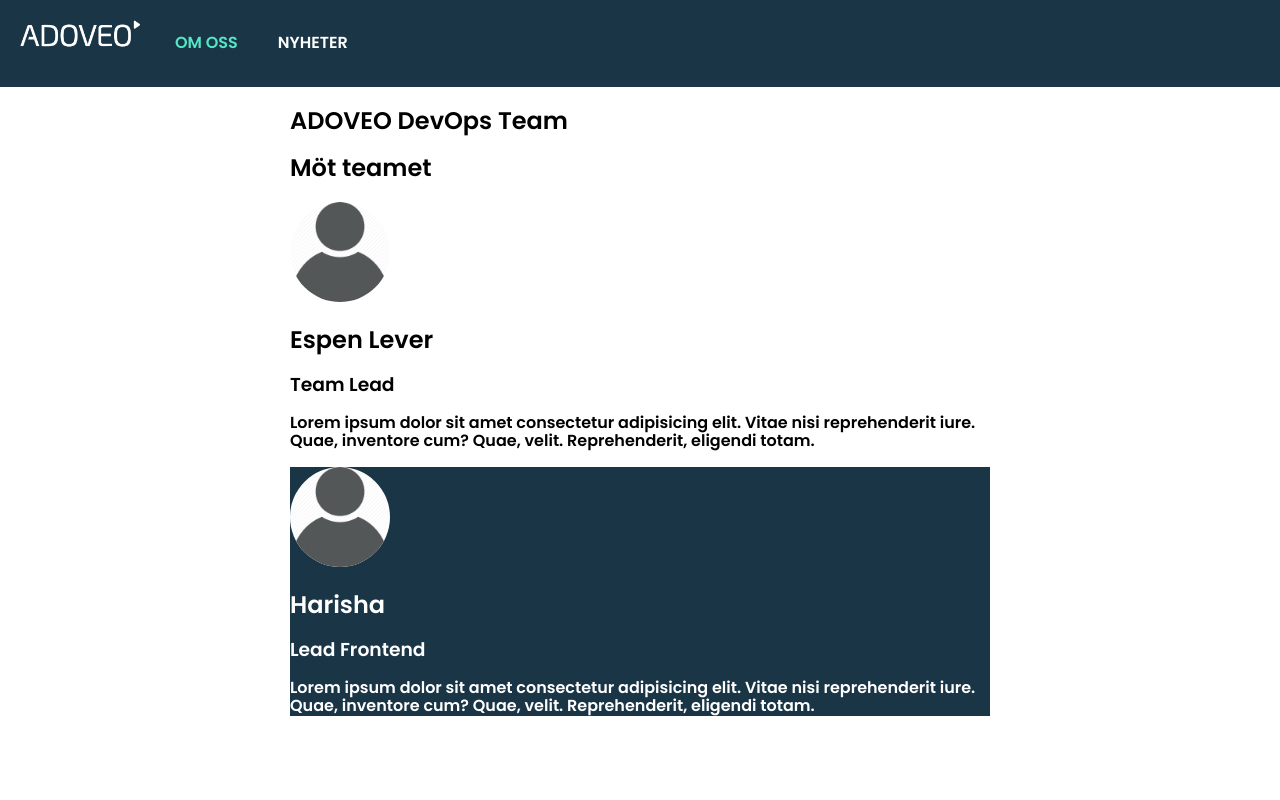
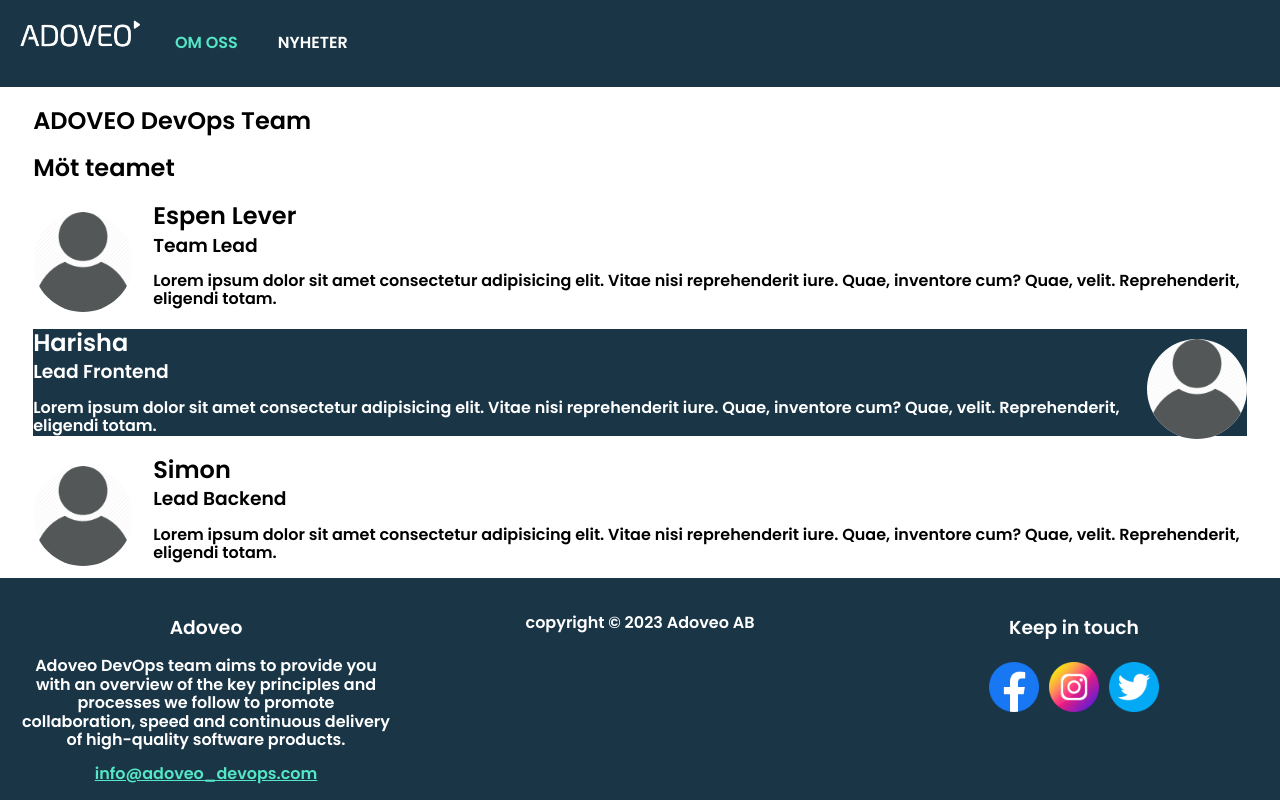
Before and after one commit to JamJarLid/devops-project, a React (Vite) app: page /om-oss in a window 1280 px wide. Shown: the top 800 px of the page. Built offline with nearby package versions, Linux system fonts and the light colour scheme.

Commit message:
more styling

```diff
--- a/src/AboutUs.jsx
+++ b/src/AboutUs.jsx
@@ -30,7 +30,7 @@ export default function AboutUs() {
       </div>
 
       <div className="profile-1">
-        <img class="profile-pfp"></img>
+        <img src="images/profile picture.png"></img>
         <h2 class="profile-name">Simon</h2>
         <h3 class="profile-title">Lead Backend</h3>
         <p>
--- a/src/css/about-us.css
+++ b/src/css/about-us.css
@@ -4,9 +4,21 @@
 }
 
 .profile-1 img {
+  float: left;
+  margin-right: 20px;
+  margin-top: 10px;
   height: 100px;
   background-color: white;
   border-radius: 50%;
+}
+
+.profile-1 h2 {
+  display:flex;
+  margin-bottom: 5px;
+}
+
+.profile-1 h3 {
+  display: inline;
 }
 
 .profile-2 {
@@ -18,7 +30,18 @@
 
 .profile-2 img {
   height: 100px;
-  align-items: flex-end;
+  float: right;
+  margin-top: 10px;
+  margin-left: 20px;
   background-color: white;
   border-radius: 50%;
 }
+
+.profile-2 h2 {
+  display:flex;
+  margin-bottom: 5px;
+}
+
+.profile-2 h3 {
+  display: inline;
+}
--- a/src/css/style.css
+++ b/src/css/style.css
@@ -16,6 +16,6 @@ body {
 }
 
 main {
-  max-width: 700px;
+  max-width: 100%;
   margin: 0 auto;
 }
```
